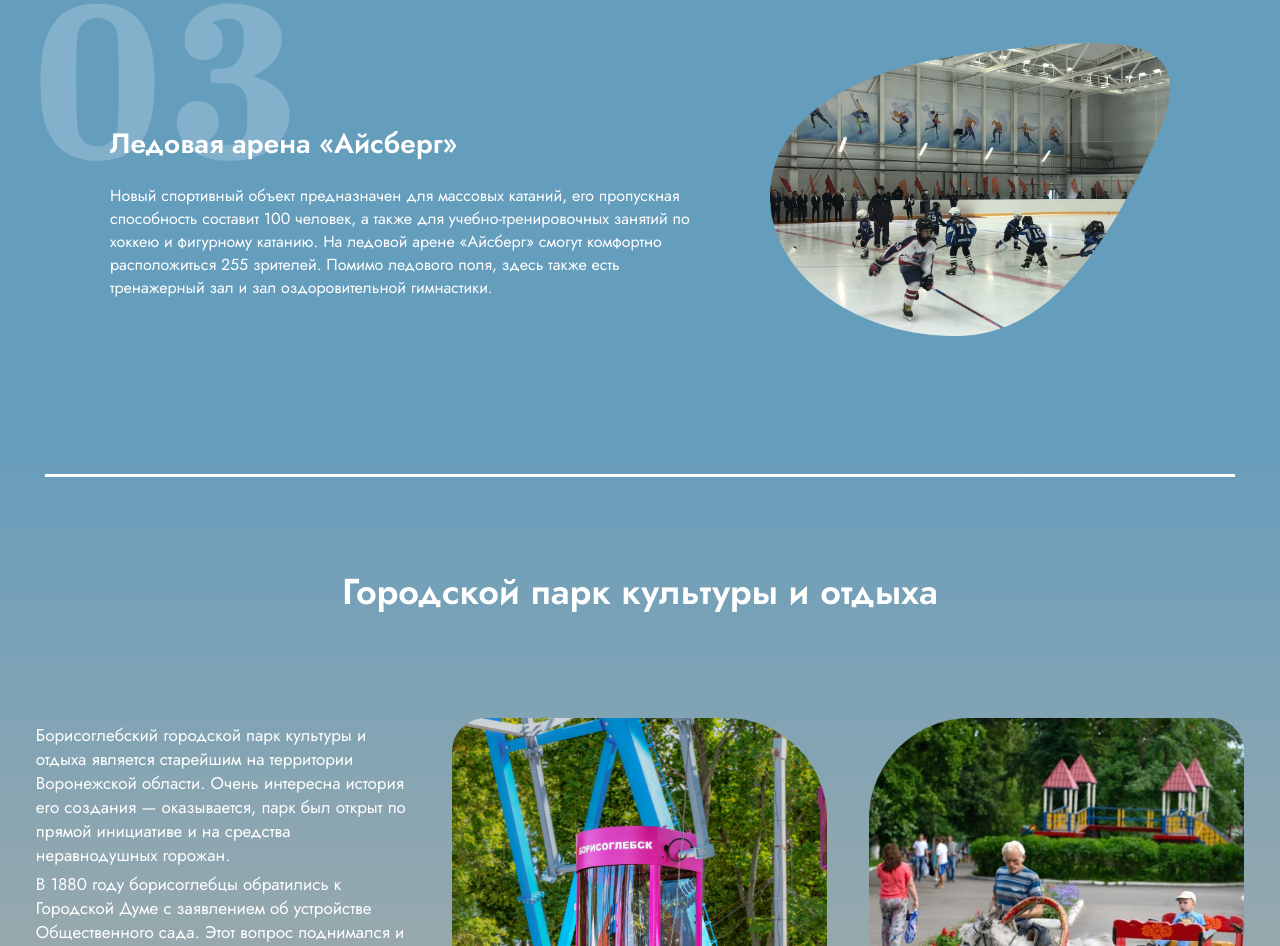
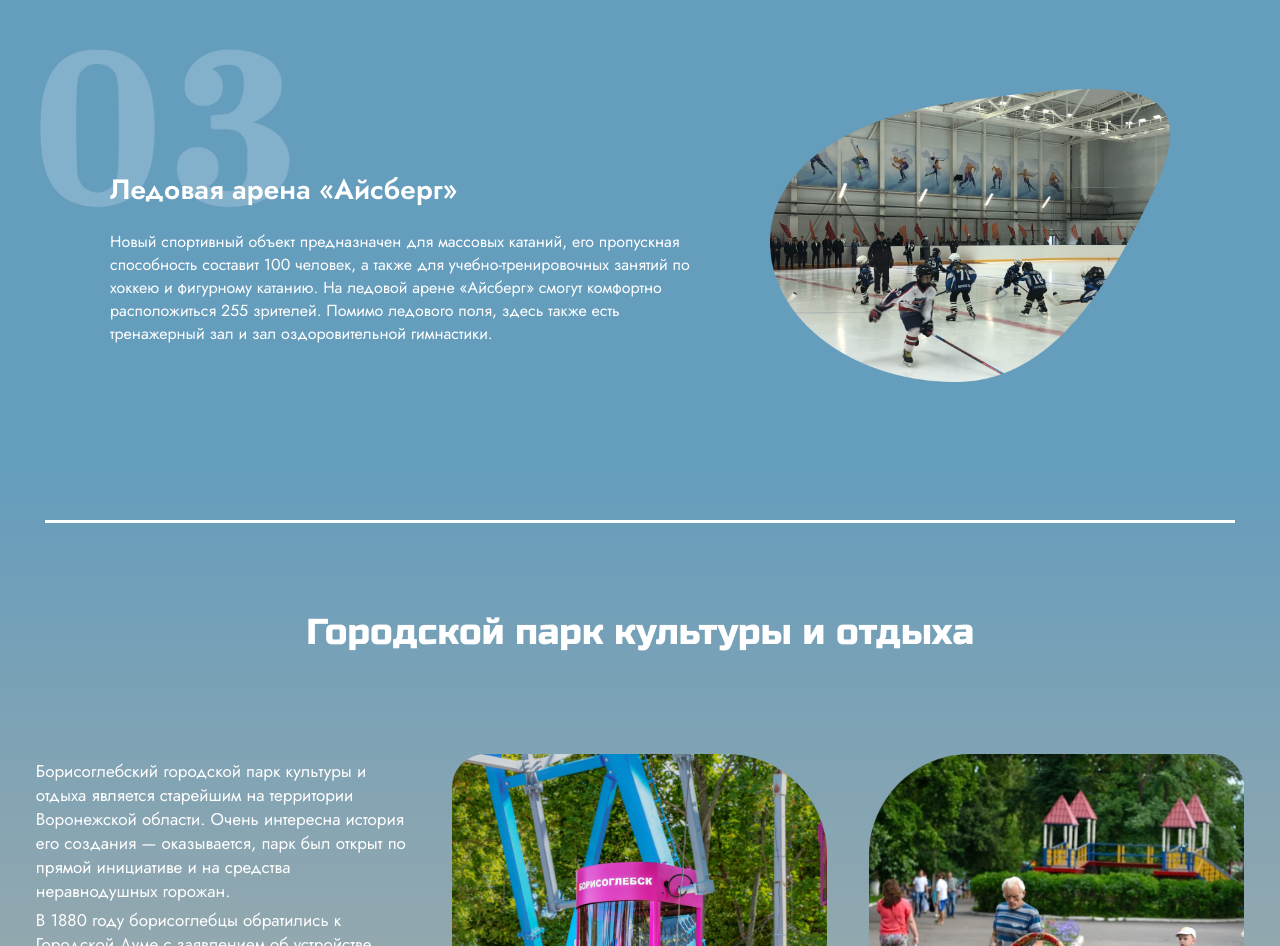
Before and after one commit to going-hi/shishko-bsk, a plain HTML site: page index.html in a window 1280 px wide. Shown: the part 1854-2800 px from the top of the page. Drawn offline with Linux system fonts and the light colour scheme.

Commit message:
replace font

```diff
--- a/css/styles.css
+++ b/css/styles.css
@@ -48,6 +48,7 @@ body {
 .main__title {
     font-size: 46px;
     font-weight: 700;
+    font-family: "Russo One", sans-serif;
 }
 
 .main__description {
@@ -177,8 +178,9 @@ body {
 .park__title {
     text-align: center;
     padding-top: 88px;
-    font-weight: 600;
+    font-weight: 400;
     font-size: 36px;
+    font-family: "Russo One", sans-serif;
 }
 
 .park__items {
--- a/index.html
+++ b/index.html
@@ -8,6 +8,7 @@
     <link rel="stylesheet" href="./css/styles.css" />
     <link rel="preconnect" href="https://fonts.googleapis.com" />
     <link rel="preconnect" href="https://fonts.gstatic.com" crossorigin />
+    <link href="https://fonts.googleapis.com/css2?family=Russo+One&display=swap" rel="stylesheet">
     <link
       href="https://fonts.googleapis.com/css2?family=Jost:ital,wght@0,100..900;1,100..900&display=swap"
       rel="stylesheet"
```
